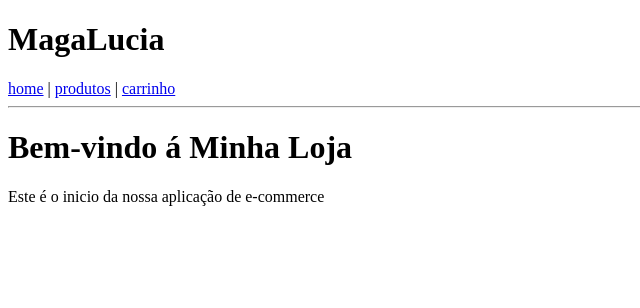
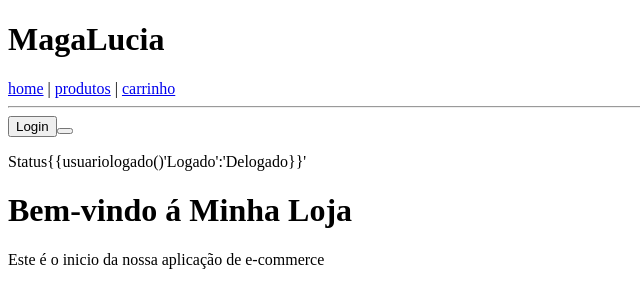
Before and after one commit to gabrielfariasferreira2008-del/e-commerce, an Angular app: page / in a window 1280 px wide. Shown: the top 308 px of the page, without its empty margins (0-640 px from the left). Built offline with nearby package versions, Linux system fonts and the light colour scheme.

Commit message:
feat fazendo a alteração no app.html

```diff
--- a/src/app/app.html
+++ b/src/app/app.html
@@ -9,4 +9,7 @@
 </nav>
 
 <hr />
+<button (click)="login()">Login</button>
+<button (click)="logout()"></button>
+<p>Status{{usuariologado()'Logado':'Delogado}}'</p>
 <router-outlet></router-outlet>
```
